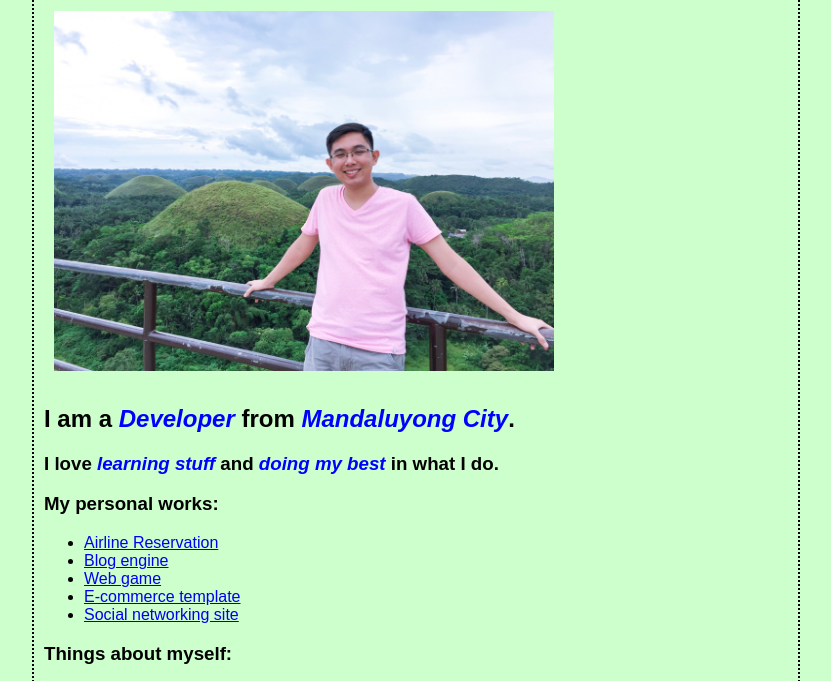
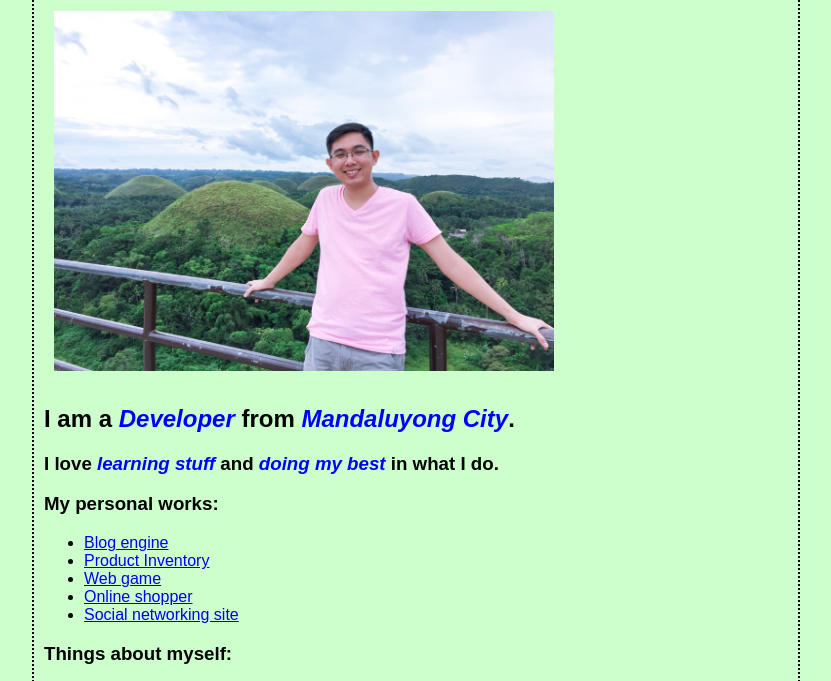
Before and after one commit to fjluartes/web, a plain HTML site: page portfolio/index.html in a window 1280 px wide. Shown: the part 99-780 px from the top of the page, without its empty margins (224-1055 px from the left). Drawn offline with Linux system fonts and the light colour scheme; files whose address does not match are found by name.

Commit message:
edited index portfolio

```diff
--- a/portfolio/index.html
+++ b/portfolio/index.html
@@ -21,10 +21,10 @@
 
         <h3>My personal works:</h3>
         <ul>
-            <li><a href="#">Airline Reservation</a></li>
             <li><a href="#">Blog engine</a></li>
-            <li><a href="#">Web game</a></li>
-            <li><a href="#">E-commerce template</a></li>
+            <li><a href="#">Product Inventory</a></li>
+	    <li><a href="#">Web game</a></li>
+            <li><a href="#">Online shopper</a></li>
             <li><a href="#">Social networking site</a></li>
         </ul>
 
```
